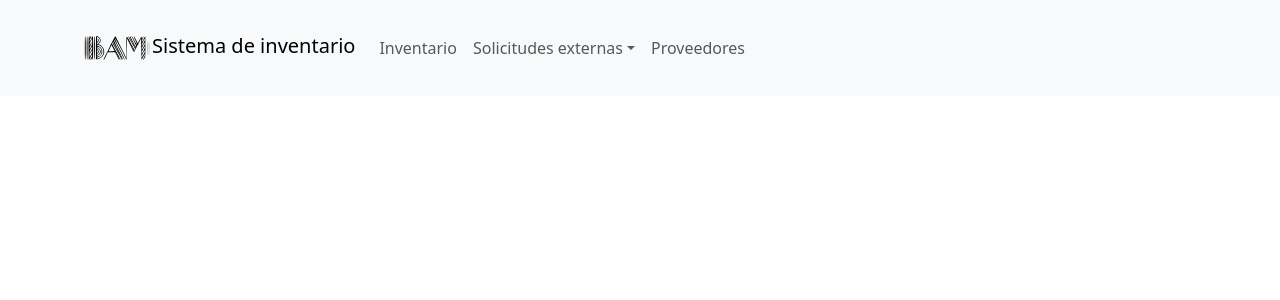
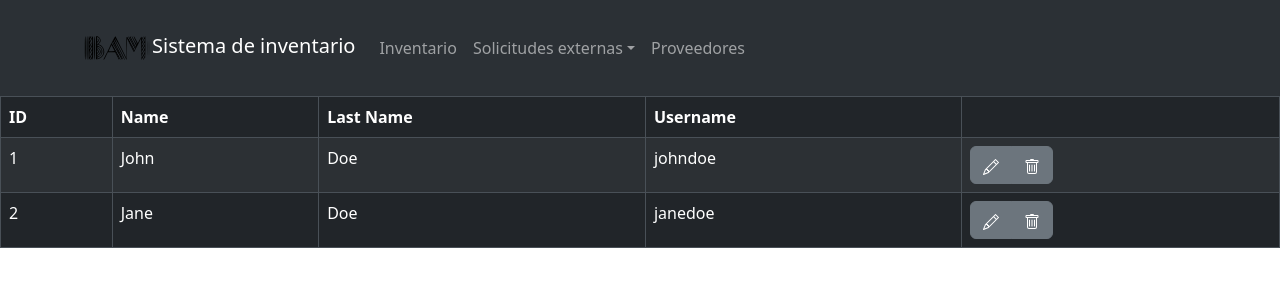
Before and after one commit to tonybarr1611/gestionBar, a React (Vite) app: page / in a window 1280 px wide. Shown: the top 300 px of the page. Built offline with nearby package versions, Linux system fonts and the light colour scheme.

Commit message:
Inventory data table
Created the components InventoryDataTable and InventoryData which will be used to represent items present in the inventory.

```diff
--- a/package.json
+++ b/package.json
@@ -13,6 +13,7 @@
     "bootstrap": "^5.3.3",
     "react": "^18.2.0",
     "react-bootstrap": "^2.10.2",
+    "react-bootstrap-icons": "^1.11.4",
     "react-dom": "^18.2.0"
   },
   "devDependencies": {
--- a/src/App.tsx
+++ b/src/App.tsx
@@ -1,9 +1,12 @@
 import InventoryNavBar from "./components/InventoryNavBar";
+import InventoryDataTable from "./components/InventoryDataTable";
+import React, { useLayoutEffect } from "react";
 
 function App() {
   return (
     <div>
       <InventoryNavBar></InventoryNavBar>
+      <InventoryDataTable></InventoryDataTable>
     </div>
   );
 }
--- /dev/null
+++ b/src/components/InventoryData.tsx
@@ -0,0 +1,33 @@
+import { Button } from "react-bootstrap";
+import { ButtonGroup } from "react-bootstrap";
+import { Pencil, Trash } from "react-bootstrap-icons";
+
+type Props = {
+  id: number;
+  name: string;
+  lastName: string;
+  username: string;
+};
+
+function InventoryData({ id, name, lastName, username }: Props) {
+  return (
+    <tr>
+      <td>{id}</td>
+      <td>{name}</td>
+      <td>{lastName}</td>
+      <td>{username}</td>
+      <td>
+        <ButtonGroup aria-label="Basic example">
+          <Button variant="secondary">
+            <Pencil></Pencil>
+          </Button>
+          <Button variant="secondary">
+            <Trash></Trash>
+          </Button>
+        </ButtonGroup>
+      </td>
+    </tr>
+  );
+}
+
+export default InventoryData;
--- /dev/null
+++ b/src/components/InventoryDataTable.tsx
@@ -0,0 +1,26 @@
+import Table from "react-bootstrap/Table";
+import InventoryData from "./InventoryData";
+
+function InventoryDataTable() {
+  return (
+    <div>
+      <Table striped bordered hover data-bs-theme="dark">
+        <thead>
+          <tr>
+            <th>ID</th>
+            <th>Name</th>
+            <th>Last Name</th>
+            <th>Username</th>
+            <th></th>
+          </tr>
+        </thead>
+        <tbody>
+          <InventoryData id={1} name="John" lastName="Doe" username="johndoe" />
+          <InventoryData id={2} name="Jane" lastName="Doe" username="janedoe" />
+        </tbody>
+      </Table>
+    </div>
+  );
+}
+
+export default InventoryDataTable;
--- a/src/components/InventoryNavBar.tsx
+++ b/src/components/InventoryNavBar.tsx
@@ -6,7 +6,7 @@ import logo from "./../assets/logo.svg";
 
 function InventoryNavBar() {
   return (
-    <Navbar expand="lg" className="bg-body-tertiary">
+    <Navbar expand="lg" className="bg-body-tertiary" data-bs-theme="dark">
       <Container>
         <Navbar.Brand href="#home">
           <img
```
Also changed, not shown: 1 other file (tests, documents, lock files or other folders).
